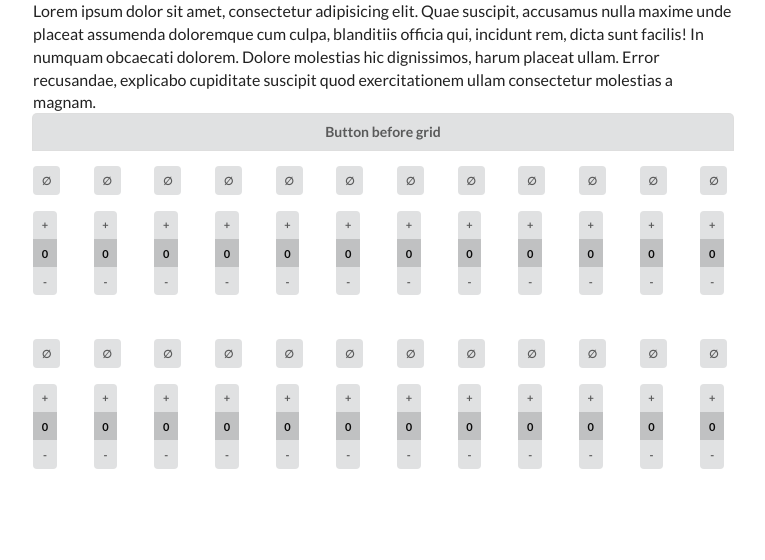
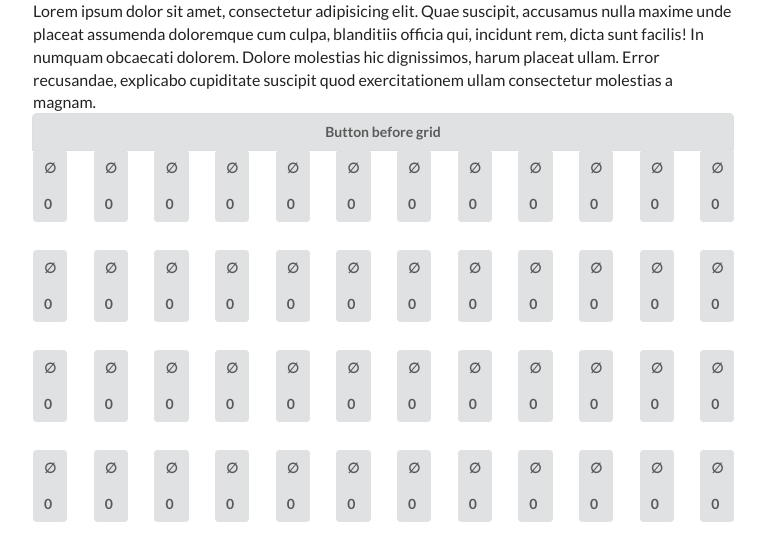
Before and after one commit to roybossofpesto/mbiratool, a plain HTML site: page clean_ui.html in a window 1280 px wide. Shown: the whole page, without its empty margins (257-1022 px from the left). Drawn offline with Linux system fonts and the light colour scheme.

Commit message:
compact vertical buttons

```diff
--- a/Grid.js
+++ b/Grid.js
@@ -23,6 +23,27 @@ class NoteWidget {
             </div>
         </div></p>`);
 
+        const dual_button = $.parseHTML(`<div class="ui vertical buttons">
+        <div class="ui icon top left pointing dropdown mini button">
+            <div class="default text">&emptyset;</div>
+            <div class="menu">
+                <div class="item" data-value="-1">&emptyset;</div>
+                <div class="item" data-value="0">1st</div>
+                <div class="item" data-value="2">3rd</div>
+                <div class="item" data-value="4">5th</div>
+            </div>
+        </div>
+        <div class="ui icon top left pointing dropdown mini button">
+            <div class="default text">0</div>
+            <div class="menu">
+                <div class="item" data-value="6">+</div>
+                <div class="item" data-value="5">0</div>
+                <div class="item" data-value="4">-</div>
+            </div>
+        </div>
+        </div>
+        `);
+
         const self = this;
 
         const octave_buttons = $(octave_elem).find('.ui.button');
@@ -35,8 +56,10 @@ class NoteWidget {
             self.update();
         });
 
-        const delta_dropdown = $(delta_elem);
+        const delta_dropdown = $(dual_button).find('.ui.button');
         delta_dropdown.dropdown({
+            on: 'hover',
+            duration: 0,
             onChange: function() {
                 self.delta = parseInt($(this).dropdown('get value'));
                 self.update();
@@ -46,8 +69,9 @@ class NoteWidget {
         // const elem = $.parseHTML('<div><p id="index"></p></div>');
         // elem.find('#index').text(`${index}`);
         const elem = $('<div>');
-        elem.append(delta_elem);
-        elem.append(octave_elem);
+        //elem.append(delta_elem);
+        //elem.append(octave_elem);
+        elem.append(dual_button)
 
         this.elem = elem;
     }
--- a/clean_ui.html
+++ b/clean_ui.html
@@ -18,7 +18,7 @@
 
             let widgets = [];
             const main_grid = $('#main_grid');
-            for (let kk = 0; kk < 24; kk++) {
+            for (let kk = 0; kk < 48; kk++) {
                 const widget = new NoteWidget(kk);
                 widget.onUpdate = () => {
                     console.log('prout', this.note, this.index);
```
